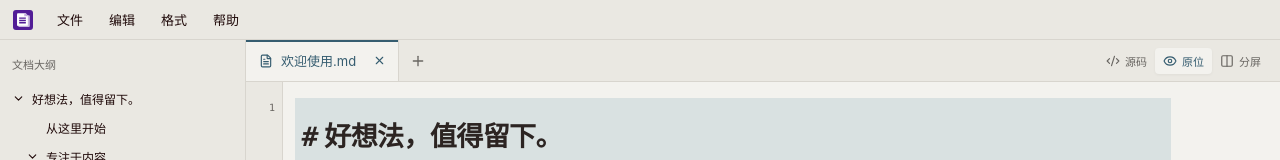
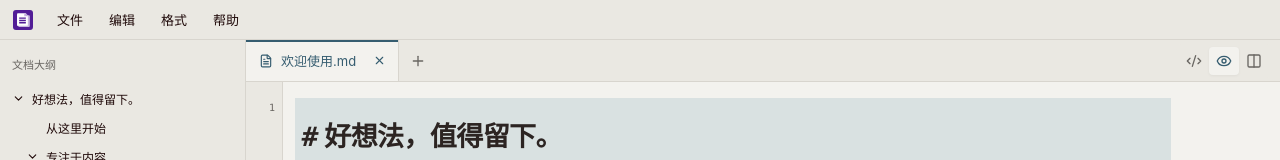
Before and after one commit to lzmzzw/zNote, a Vue app: page / in a window 1280 px wide. Shown: the top 160 px of the page. Built offline with nearby package versions, Linux system fonts and the light colour scheme; what markdown-it-math, markdown-it-task-lists would draw is missing.

Commit message:
Use icon-only editor mode controls

```diff
--- a/src/App.vue
+++ b/src/App.vue
@@ -338,7 +338,7 @@ onBeforeUnmount(() => { gutterObserver?.disconnect(); view?.scrollDOM.removeEven
     <main>
       <div class="tabs">
         <div class="tab-list" role="tablist"><div v-for="note in notes" :key="note.id" class="tab" :class="{ active: note.id === activeId }"><button role="tab" :aria-selected="note.id === activeId" @click="selectNote(note)"><FileText :size="14" />{{ note.name }}<span v-if="note.dirty" class="dirty-dot">●</span></button><button class="close-tab" :aria-label="`关闭 ${note.name}`" @click="requestClose(note)"><X :size="13" /></button></div><button class="add-tab" title="新建笔记" @click="newNote"><Plus :size="16" /></button></div>
-        <div class="mode-switch" aria-label="编辑模式"><button :class="{ chosen: mode === 'source' }" @click="changeMode('source')"><Code2 :size="14" />源码</button><button :class="{ chosen: mode === 'live' }" @click="changeMode('live')"><Eye :size="14" />原位</button><button :class="{ chosen: mode === 'split' }" @click="changeMode('split')"><Columns2 :size="14" />分屏</button></div>
+        <div class="mode-switch" role="group" aria-label="编辑模式"><button aria-label="源码" title="源码" :aria-pressed="mode === 'source'" :class="{ chosen: mode === 'source' }" @click="changeMode('source')"><Code2 :size="16" /></button><button aria-label="原位" title="原位" :aria-pressed="mode === 'live'" :class="{ chosen: mode === 'live' }" @click="changeMode('live')"><Eye :size="16" /></button><button aria-label="分屏" title="分屏" :aria-pressed="mode === 'split'" :class="{ chosen: mode === 'split' }" @click="changeMode('split')"><Columns2 :size="16" /></button></div>
       </div>
       <div v-if="large" class="notice">大文件模式 · 已暂停语法分析、大纲和预览；超过 200 万字符不写恢复草稿，请及时保存。</div>
       <div class="writing-area" :class="{ split: mode === 'split' && !large && (isMarkdown || isCsv || isJson), live: mode === 'live' && isMarkdown }">
--- a/src/style.css
+++ b/src/style.css
@@ -8,6 +8,7 @@ footer select{background:transparent;color:var(--muted);border:0;font:inherit;ma
 .export-submenu summary{height:33px;padding:0 10px;display:flex;align-items:center;gap:10px;border-radius:3px;cursor:pointer;list-style:none}.export-submenu summary::-webkit-details-marker{display:none}.export-submenu summary:hover{background:var(--hover)}.export-submenu summary:focus-visible{outline:2px solid var(--accent)}.export-chevron{margin-left:auto;transition:transform .15s}.export-submenu[open] .export-chevron{transform:rotate(90deg)}
 .live-heading span{color:inherit!important;text-decoration:none!important}.live-heading{color:var(--accent)!important}
 .tabs{overflow:hidden;align-items:center}.tab-list{display:flex;align-items:stretch;min-width:0;flex:1;height:100%;overflow-x:auto;overflow-y:hidden}.tabs .mode-switch{margin:0 8px;align-self:center}.tabs .mode-switch button{padding:5px 8px;white-space:nowrap}.writing-area{padding-top:0}.cm-content{padding:16px 12px 100px 12px!important}.cm-gutters{background:var(--panel)!important;border-right:1px solid var(--border)!important;padding-left:0}.cm-lineNumbers .cm-gutterElement{min-width:36px;padding-left:4px;padding-right:7px}.cm-activeLineGutter{background:var(--selected)!important}@media(max-width:900px){.cm-content{padding-left:10px!important;padding-right:10px!important}}@media(max-width:680px){.tabs .mode-switch{margin:0 4px}.tabs .mode-switch button{padding:5px 6px}}
+.tabs .mode-switch button{width:30px;height:28px;padding:0;flex:none}
 .cm-editor .cm-lineNumbers .cm-gutterElement{min-width:36px!important;padding-left:4px!important;padding-right:7px!important}
 .preview [data-source-start]{cursor:text}.preview .preview-selected{background:var(--selected);box-shadow:inset 3px 0 var(--accent)}.preview tr.preview-selected>th,.preview tr.preview-selected>td{background:var(--selected)}.json-preview{font-family:"Cascadia Code",Consolas,monospace;line-height:1.9}.json-preview-row{min-height:27px;white-space:pre-wrap;overflow-wrap:anywhere}.json-key{color:var(--accent)}.json-string{color:#8b643f}.app.dark .json-string{color:#d5b486}.json-number,.json-boolean{color:#477099}.app.dark .json-number,.app.dark .json-boolean{color:#98bad9}
 .sidebar .outline-title{margin:0 0 12px;font-size:11px;letter-spacing:0}
```
